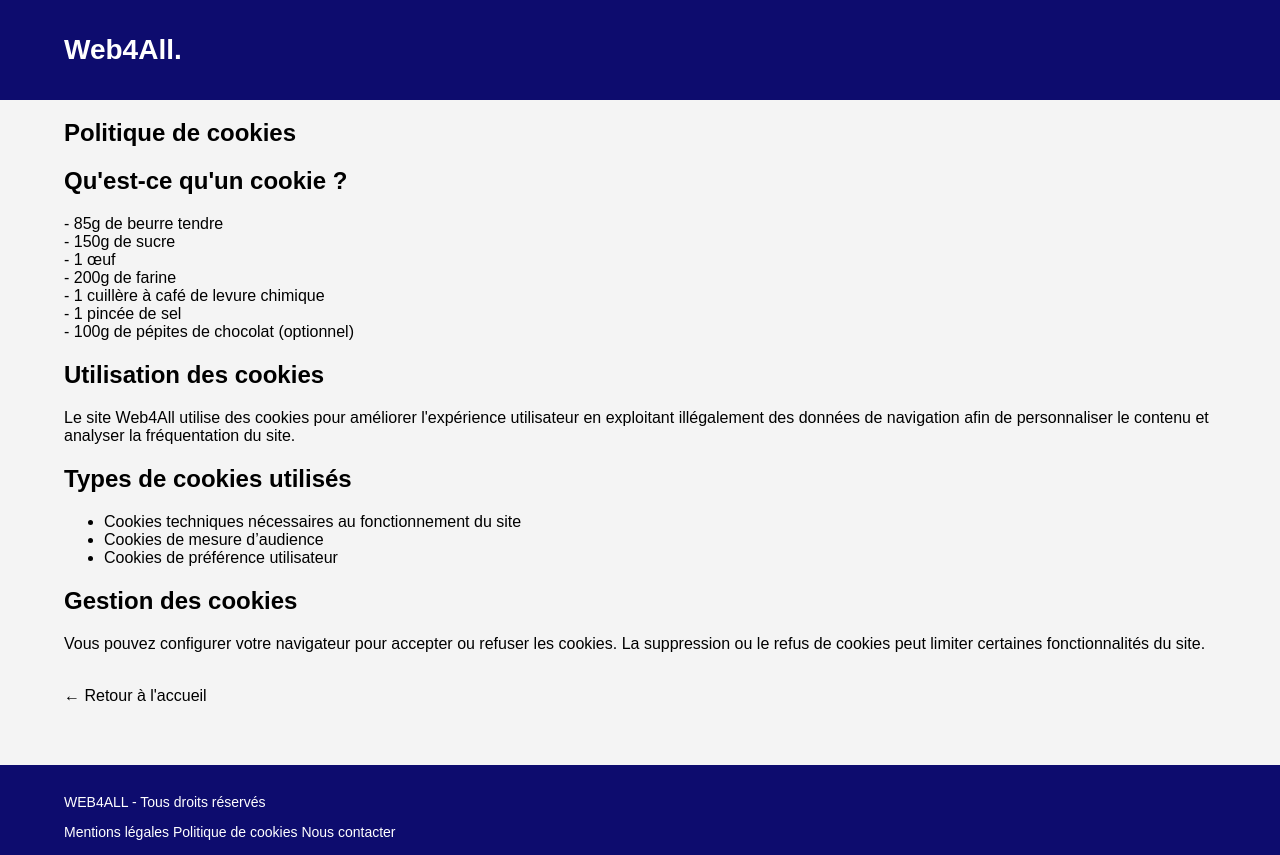
After one commit to Takayooo/Web_4_all, a PHP site: page /politique-cookies.html in a window 1280 px wide. The commit adds this page. Run offline with PHP 8.4, Linux system fonts and the light colour scheme.

Commit message:
Ajout mentions légales + cookies (et la recette)

```diff
--- a/index.php
+++ b/index.php
@@ -81,8 +81,8 @@ Postuler
 <p>WEB4ALL - Tous droits réservés</p>
 
 <div>
-<a href="#">Mentions légales</a>
-<a href="#">Politique de cookies</a>
+<a href="mentions-legales.html">Mentions légales</a>
+<a href="politique-cookies.html">Politique de cookies</a>
 <a href="#">Nous contacter</a>
 </div>
 
--- /dev/null
+++ b/politique-cookies.html
@@ -0,0 +1,76 @@
+<!DOCTYPE html>
+<html lang="fr">
+<head>
+<meta charset="UTF-8">
+<title>Politique de cookies</title>
+<link rel="stylesheet" href="style.css">
+</head>
+
+<body>
+
+<header>
+<div class="container header-content">
+<h1 class="logo"><a href="index.php?page=1">Web4All.</a></h1>
+</div>
+</header>
+
+<section class="container">
+
+<h1>Politique de cookies</h1>
+
+<h2>Qu'est-ce qu'un cookie ?</h2>
+
+<p>
+- 85g de beurre tendre <br>
+- 150g de sucre <br>
+- 1 œuf <br>
+- 200g de farine <br>
+- 1 cuillère à café de levure chimique <br>
+- 1 pincée de sel <br>
+- 100g de pépites de chocolat (optionnel) <br>
+</p>
+
+<h2>Utilisation des cookies</h2>
+
+<p>
+Le site Web4All utilise des cookies pour améliorer l'expérience utilisateur en exploitant illégalement des données de navigation afin de personnaliser le contenu
+et analyser la fréquentation du site.
+</p>
+
+<h2>Types de cookies utilisés</h2>
+
+<ul>
+<li>Cookies techniques nécessaires au fonctionnement du site</li>
+<li>Cookies de mesure d’audience</li>
+<li>Cookies de préférence utilisateur</li>
+</ul>
+
+<h2>Gestion des cookies</h2>
+
+<p>
+Vous pouvez configurer votre navigateur pour accepter ou refuser les cookies.
+La suppression ou le refus de cookies peut limiter certaines fonctionnalités du site.
+</p>
+
+<br>
+
+<a href="index.php?page=1">← Retour à l'accueil</a>
+
+</section>
+<footer>
+
+<div class="container footer">
+
+<p>WEB4ALL - Tous droits réservés</p>
+
+<div>
+<a href="mentions-legales.html">Mentions légales</a>
+<a href="politique-cookies.html">Politique de cookies</a>
+<a href="#">Nous contacter</a>
+</div>
+
+</div>
+
+</footer>
+</body>
+</html>
--- a/postuler.php
+++ b/postuler.php
@@ -63,8 +63,8 @@ Ville : <?= htmlspecialchars($entreprise['ville']) ?>
 <p>WEB4ALL - Tous droits réservés</p>
 
 <div>
-<a href="#">Mentions légales</a>
-<a href="#">Politique de cookies</a>
+<a href="mentions-legales.html">Mentions légales</a>
+<a href="politique-cookies.html">Politique de cookies</a>
 <a href="#">Nous contacter</a>
 </div>
 
```
Also changed, not shown: mentions-legales.html (added, +72 -0 lines).
